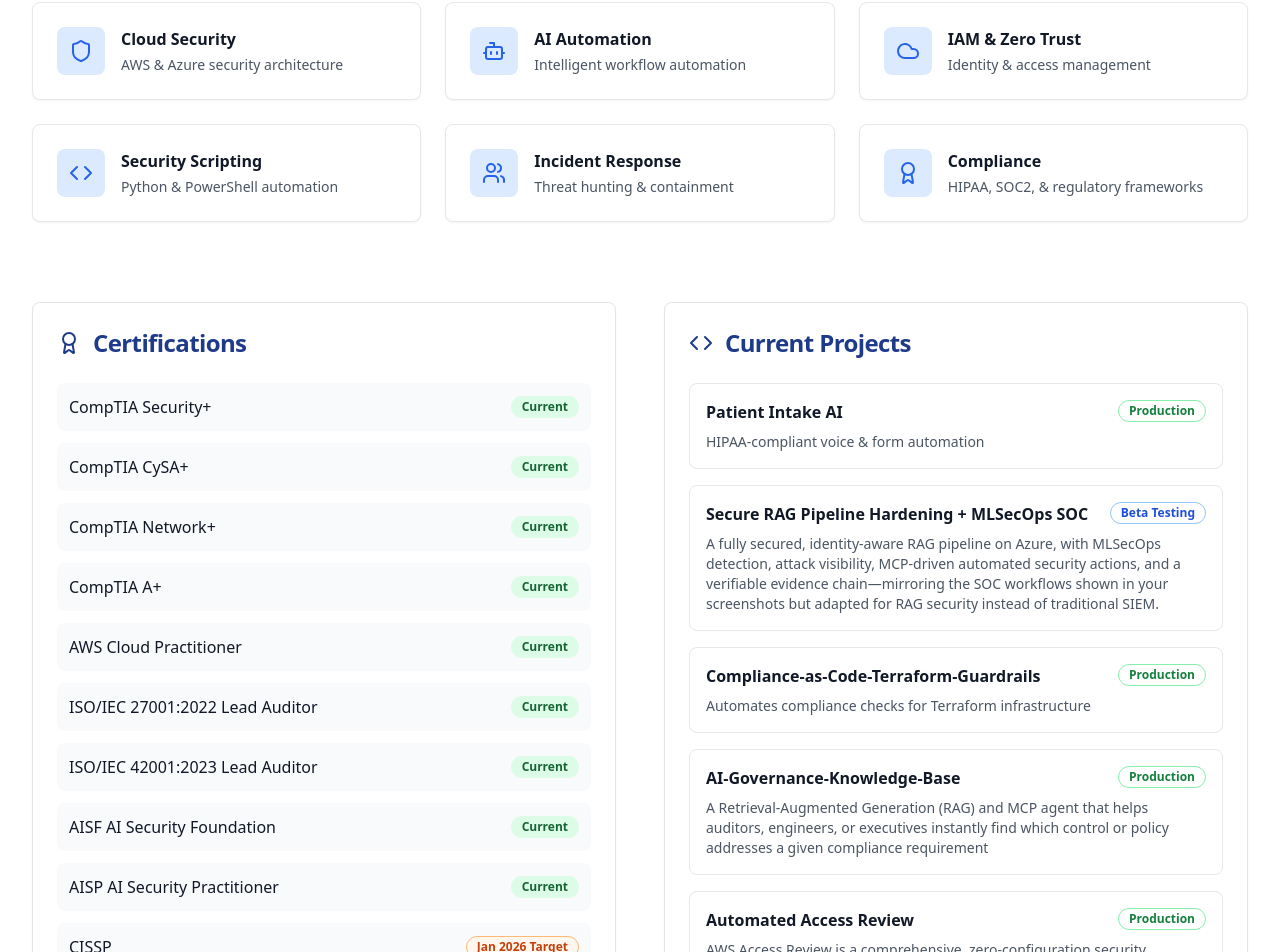
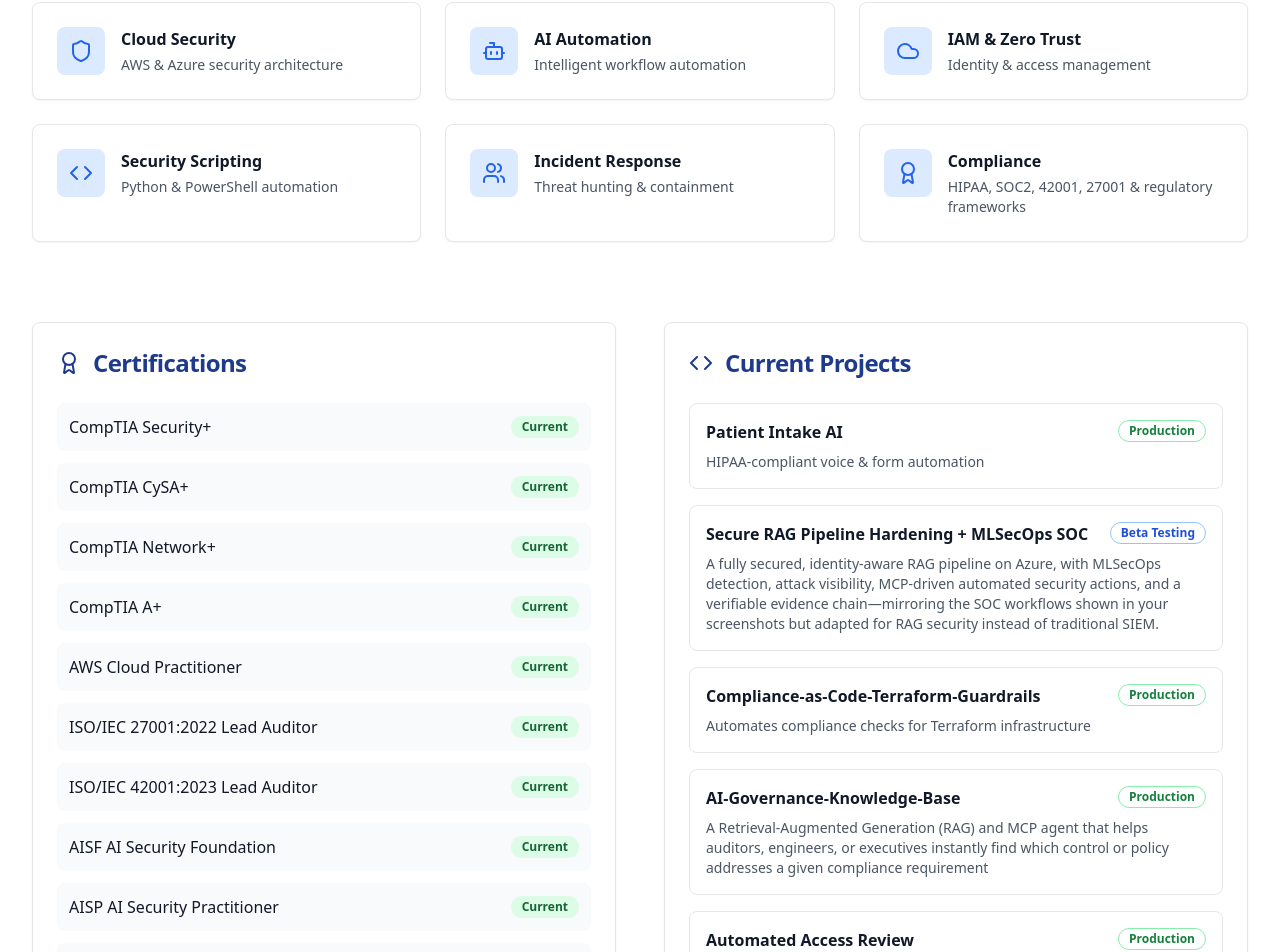
Before and after one commit to Jusharra/professional-portfolio, a React (Vite) app: page / in a window 1280 px wide. Shown: the part 1426-2378 px from the top of the page. Built offline with nearby package versions, Linux system fonts and the light colour scheme.

Commit message:
Merge remote main with local changes, keeping local version

```diff
--- a/src/components/sections/Highlights.tsx
+++ b/src/components/sections/Highlights.tsx
@@ -8,7 +8,7 @@ const skills = [
   { icon: Cloud, name: 'IAM & Zero Trust', description: 'Identity & access management' },
   { icon: Code, name: 'Security Scripting', description: 'Python & PowerShell automation' },
   { icon: Users, name: 'Incident Response', description: 'Threat hunting & containment' },
-  { icon: Award, name: 'Compliance', description: 'HIPAA, SOC2, & regulatory frameworks' }
+  { icon: Award, name: 'Compliance', description: 'HIPAA, SOC2, 42001, 27001 & regulatory frameworks' }
 ];
 
 const certifications = [
```
